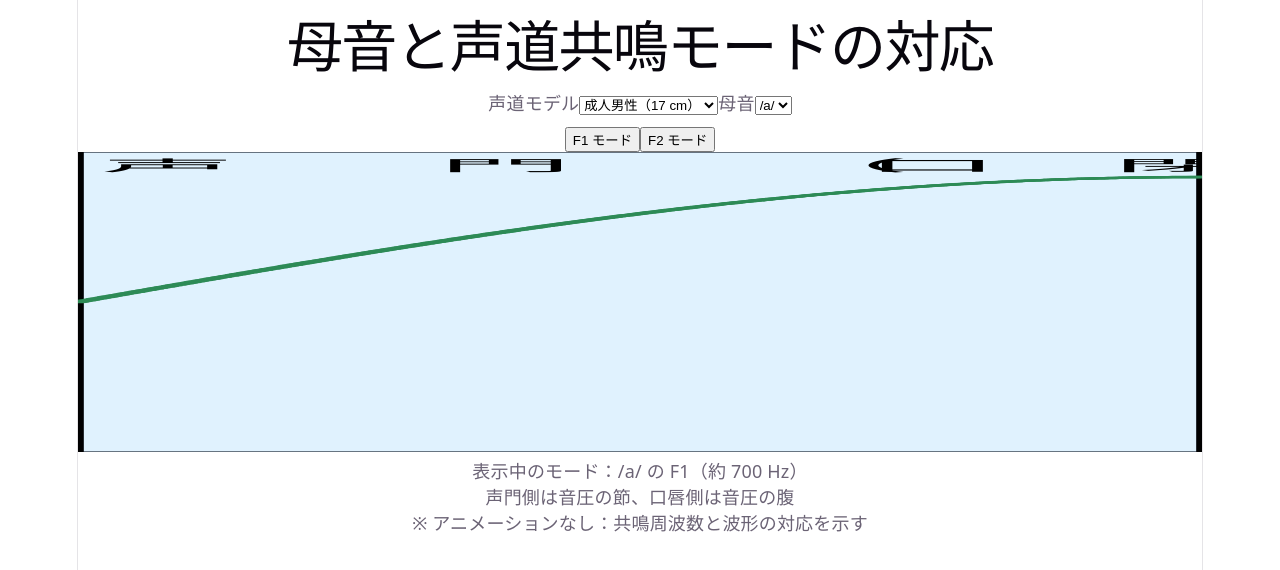
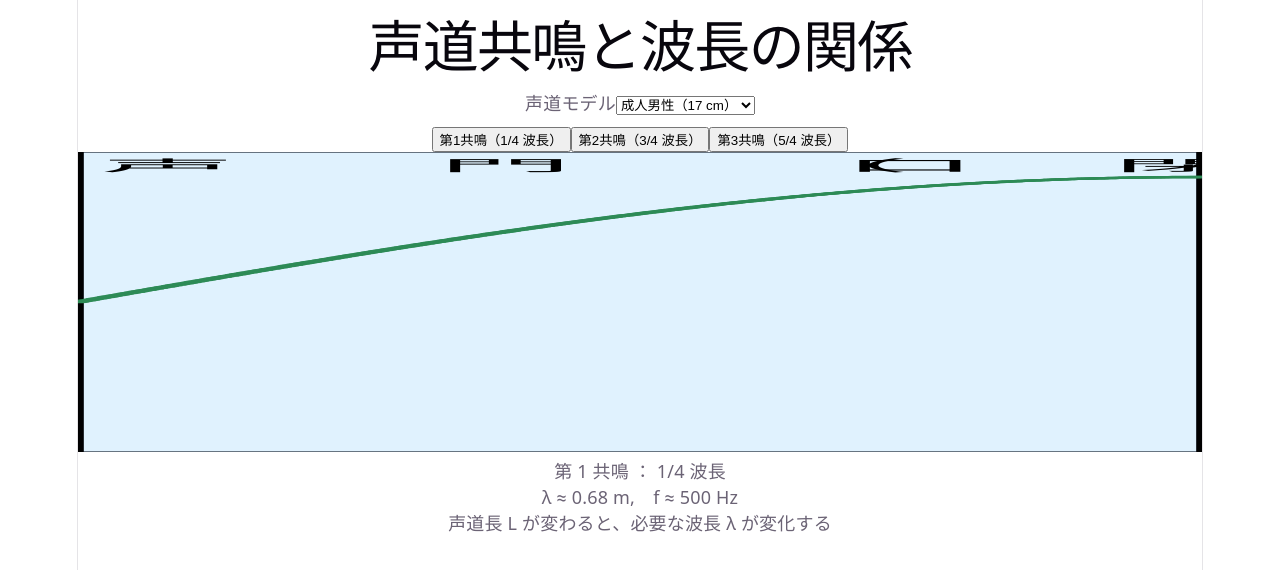
Before and after one commit to gengo22study-web/vocal-tract-wave, a React (Vite) app: page / in a window 1280 px wide. Shown: the top 570 px of the page. Built offline with nearby package versions, Linux system fonts and the light colour scheme.

Commit message:
add static visualization of quarter-wavelength resonance modes in vocal tract

```diff
--- a/src/App.jsx
+++ b/src/App.jsx
@@ -3,14 +3,23 @@ import "./App.css";
 
 export default function App() {
   /*
-    学生向け教材（共鳴周波数と波形の対応）：
+    学生向け教材：声道共鳴と波長の関係（静的表示）
+
+
+    目的：
+    ・声道は「閉端（声門）– 開端（口唇）」の管としてモデル化できる
+    ・第1共鳴：1/4 波長
+    ・第2共鳴：3/4 波長
+    ・第3共鳴：5/4 波長
+    ・声道の長さが変わると、対応する波長（＝共鳴周波数）が変わる
+
+
+    特徴：
     ・アニメーションなし
-    ・声門側：節（音圧0）
-    ・口唇側：腹（音圧最大）
-    ・母音ごとに代表的な共鳴周波数（F1, F2）
-    ・ボタンで「どのモードの共鳴形か」を切り替える
-    目的：共鳴周波数 ↔ 波の形（境界条件）の対応を視覚的に理解する
+    ・ボタンで共鳴モード（1次・2次・3次）を切り替える
+    ・波形そのものを表示して、空間構造を理解させる
   */
+
 
   // 声道長モデル
   const TRACT_PRESETS = {
@@ -19,31 +28,33 @@ export default function App() {
     child: { label: "子ども", L: 0.11 }
   };
 
-  // 母音ごとの代表的フォルマント（教育用近似）
-  const VOWELS = {
-    a: { label: "/a/", F: [700, 1100] },
-    i: { label: "/i/", F: [300, 2300] },
-    u: { label: "/u/", F: [350, 900] }
-  };
-
+  const c = 340; // 音速 [m/s]
   const [tract, setTract] = useState("male");
-  const [vowel, setVowel] = useState("a");
-  const [mode, setMode] = useState(0); // 0 -> F1, 1 -> F2
+  const [mode, setMode] = useState(1); // 1,2,3 次共鳴
+  const L = TRACT_PRESETS[tract].L;
 
 
-  const L = TRACT_PRESETS[tract].L;
+  // 空間（0〜L を正規化表示）
+  const x = Array.from({ length: 300 }, (_, i) => i / 299);
 
-  // 空間（声道内のみ）
-  const x = Array.from({ length: 300 }, (_, i) => i / 299);
-  // 閉端（声門）– 開端（口唇）管の共鳴モード（音圧）
-  // n=1 → F1, n=2 → F2
-  const n = mode + 1;
+
+  /*
+    閉端–開端管の共鳴条件：
+    L = (2n - 1) λ / 4
+    → λ = 4L / (2n - 1)
+    → 空間波形：sin((2n-1)πx/2)
+  */
+  const n = mode; // 1,2,3
   const pressure = x.map(xi => Math.sin((2 * n - 1) * Math.PI * xi / 2));
 
-
+  // 対応する波長と周波数（参考表示）
+  const lambda = (4 * L) / (2 * n - 1);
+  const freq = c / lambda;
   return (
     <div className="container">
-      <h1>母音と声道共鳴モードの対応</h1>
+      <h1>声道共鳴と波長の関係</h1>
+
+
       <div className="card">
         <label>声道モデル</label>
         <select value={tract} onChange={e => setTract(e.target.value)}>
@@ -52,47 +63,41 @@ export default function App() {
           ))}
         </select>
 
-        <label>母音</label>
-        <select value={vowel} onChange={e => { setVowel(e.target.value); setMode(0); }}>
-          {Object.entries(VOWELS).map(([k, v]) => (
-            <option key={k} value={k}>{v.label}</option>
-          ))}
-        </select>
-
-
         <div style={{ marginTop: "0.5rem" }}>
-          <button onClick={() => setMode(0)}>F1 モード</button>
-          <button onClick={() => setMode(1)}>F2 モード</button>
+          <button onClick={() => setMode(1)}>第1共鳴（1/4 波長）</button>
+          <button onClick={() => setMode(2)}>第2共鳴（3/4 波長）</button>
+          <button onClick={() => setMode(3)}>第3共鳴（5/4 波長）</button>
         </div>
       </div>
 
-
-      <svg width="100%" height="300"
-        viewBox="0 -1.2 1 2.4" preserveAspectRatio="none"
-        style={{ background: "#f9fafb" }}>
-
-
-        {/* 声道 */}
+      <svg        width="100%"
+        height="300"
+        viewBox="0 -1.2 1 2.4"
+        preserveAspectRatio="none"        style={{ background: "#f9fafb" }}      >        {/* 声道 */}
         <rect x={0} y={-1.2} width={1} height={2.4}
           fill="#e0f2fe" stroke="#1f2937" strokeWidth={0.01} />
         <line x1={0} x2={0} y1={-1.2} y2={1.2} stroke="#000" strokeWidth={0.01} />
         <line x1={1} x2={1} y1={-1.2} y2={1.2} stroke="#000" strokeWidth={0.01} />
 
-
-        {/* 音圧分布 */}
-        {x.map((xi, i) => (
-          <circle key={i} cx={xi} cy={-pressure[i]} r={0.01} fill="seagreen" />
+        {/* 音圧波形 */}        {x.map((xi, i) => (
+          <circle
+            key={i}
+            cx={xi}
+            cy={-pressure[i]}
+            r={0.01}
+            fill="seagreen"
+          />
         ))}
 
         {/* 注釈 */}
         <text x={0.02} y={-1.05} fontSize={0.12}>声門（閉端・節）</text>
-        <text x={0.7} y={-1.05} fontSize={0.12}>口唇（開端・腹）</text>
+        <text x={0.68} y={-1.05} fontSize={0.12}>口唇（開端・腹）</text>
       </svg>
 
       <p className="legend">
-        表示中のモード：{VOWELS[vowel].label} の F{mode + 1}（約 {VOWELS[vowel].F[mode]} Hz）<br />
-        声門側は音圧の節、口唇側は音圧の腹<br />
-        ※ アニメーションなし：共鳴周波数と波形の対応を示す
+        第 {mode} 共鳴 ： {(2 * mode - 1)}/4 波長<br />
+        λ ≈ {lambda.toFixed(2)} m, f ≈ {Math.round(freq)} Hz<br />
+        声道長 L が変わると、必要な波長 λ が変化する
       </p>
     </div>
   );
```
Also changed, not shown: 2 other files (tests, documents, lock files or other folders).
